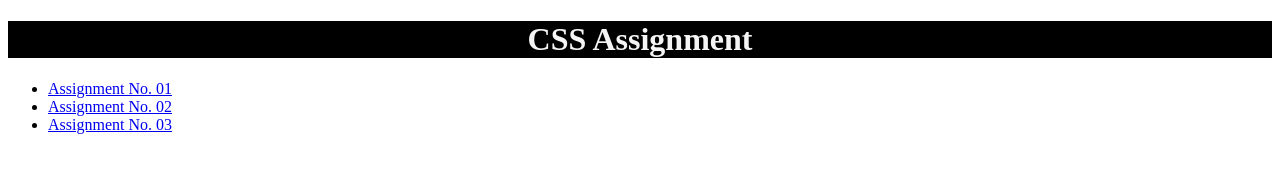
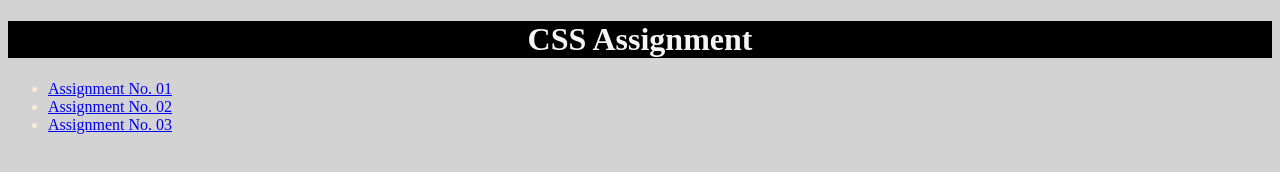
Before and after one commit to MuhammadJunaidRaza786/CSS-Assignment, a plain HTML site: page index.html in a window 1280 px wide. Drawn offline with Linux system fonts and the light colour scheme.

Commit message:
Update index.html

```diff
--- a/index.html
+++ b/index.html
@@ -10,14 +10,20 @@
             color: whitesmoke;
             background-color: black;
         }
+        body {
+            background-color: lightgray;
+        }
+        li {
+            color: antiquewhite;
+        }
     </style>
 </head>
 <body>
     <h1>CSS Assignment </h1>
     <ul>
-        <li><a href="./Assignment 1.html">Assignment No. 01</a></li>
-        <li><a href="./Assignment 2.html">Assignment No. 02</a></li>
-        <li><a href="./Assignment 3.html">Assignment No. 03</a></li>
+        <li><a href="./Assignment 1.html" target="_blank">Assignment No. 01</a></li>
+        <li><a href="./Assignment 2.html" target="_blank">Assignment No. 02</a></li>
+        <li><a href="./Assignment 3.html" target="_blank">Assignment No. 03</a></li>
     </ul>
 </body>
 </html>
```
